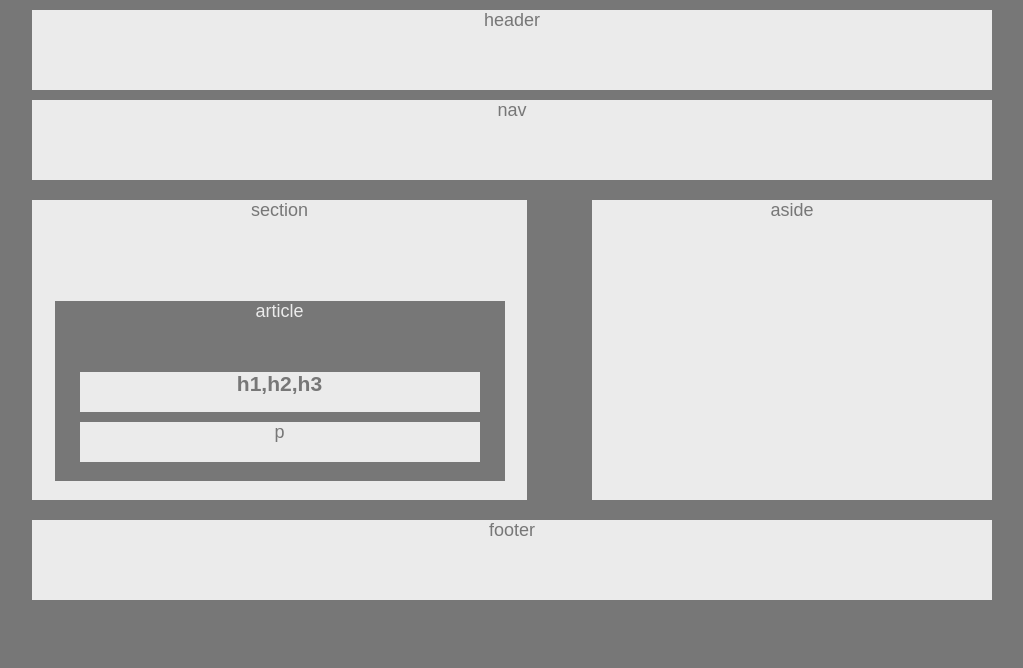
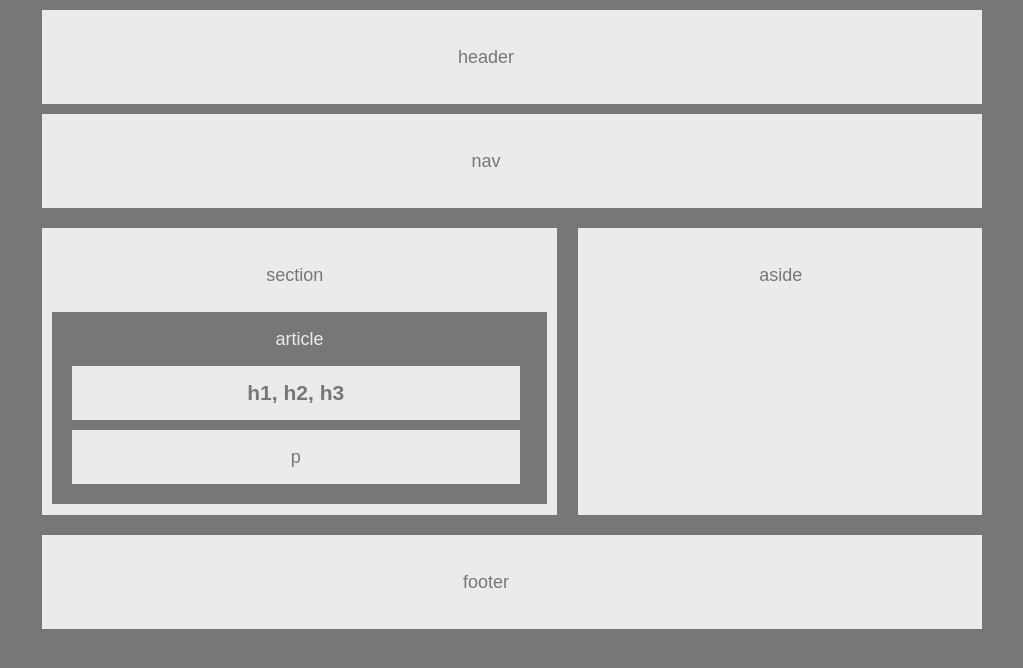
Before and after one commit to yobany10/HW-Wireframe, a plain HTML site: page index.html in a window 1280 px wide. Shown: the whole page, without its empty margins (128-1151 px from the left). Drawn offline with Linux system fonts and the light colour scheme.

Commit message:
fixed any errors in code after solution was released

```diff
--- a/index.html
+++ b/index.html
@@ -1,25 +1,42 @@
-<!DOCTYPE html>
-<html lang="en-us">
+<!DOCTYPE <!DOCTYPE html>
+<html>
 <head>
-        <meta charset="UTF-8">
+    <meta charset="utf-8" />
     <title>Wireframe</title>
-        <link rel="stylesheet" type="text/css" href="style.css">
+    <link rel="stylesheet" type="text/css" media="screen" href="style.css">
 </head>
+
 <body>
-        <div id="container">
-            <header>header</header>
-            <nav>nav</nav>
-            <section id="section">
-                section
+  <header>
+      <p>header</p>
+  </header>
+
+  <nav>
+      <p>nav</p>
+  </nav>
+
+  <section>
+      <heading>
+          <p>section</p>
+      </heading>
       <article>
-                    article
-                        <h1>h1,h2,h3</h1>
+          <heading>article</heading>
+          <h1>h1, h2, h3</h1>
           <p>p</p>
       </article>
   </section>
-            <aside id="aside">aside</aside>
-            <footer id="footer">footer</footer>
 
-        </div>
+  <aside>
+      <heading>
+          <p>aside</p>
+      </heading>
+  </aside>
+
+  <div class="clear"></div>
+
+  <footer>
+      <p>footer</p>
+  </footer>
+
 </body>
 </html>
--- a/style.css
+++ b/style.css
@@ -1,90 +1,57 @@
 body {
-    font-family: "Arial", "Helvetica Neue", Helvetica, sans-serif;
-    color: #777;
-    background: #777;
-    max-width: 960px;
+    width: 960px;
     margin: auto;
+    font-family: Arial, "Helvetica Neue", Helvetica, sans-serif;
     font-size: 18px;
+    line-height: 34px;
+    color: #777777;
+    background: #777777;
 }
 
-header, nav {
+header,
+nav,
+section,
+aside,
+footer {
+    display: block;
+    padding: 10px;
+    margin: 10px;
+    text-align: center;
     background: #ebebeb;
-    width: 960px;
-    height: 80px;
-    text-align: center;
-    margin: 10px;
-    margin-left: auto;
-    margin-right: auto;
-}
-
-footer {
-    background: #ebebeb;
-    width: 960px;
-    height: 80px;
-    text-align: center;
 }
 
 section {
-    background: #ebebeb;
+    display: block;
+    float: left;
     width: 495px;
-    height: 300px;
-    margin-top: 10px;
-    margin-bottom: 20px;
-    text-align: center;
+    height: 267px;
+    overflow: hidden;
+}
+
+aside {
+    display: block;
+    float: right;
+    width: 40%;
+    height: 267px;
+    overflow: hidden;
 }
 
 article {
+    padding: 10px;
     color: #ebebeb;
-    background: #777;
-    width: 450px;
-    height: 180px;
-    margin-top: 80px;
-    margin-right: auto;
-    margin-bottom: 10px;
-    margin-left: auto;
+    background: #777777;
 }
 
-h1 {
-    color: #777;
-    background: #ebebeb;
-    width: 400px;
-    height: 40px;
-    margin-top: 50px;
-    margin-right: auto;
-    margin-bottom: 10px;
-    margin-left: auto;
+.clear {
+    clear: both;
 }
 
+h1,
 p {
-    color: #777;
+    width: 90%;
+    padding: 10px;
+    margin: 10px;
+    color: #777777;
+    text-align: center;
     background: #ebebeb;
-    width: 400px;
-    height: 40px;
-    margin: auto;
 }
-
-aside {
-    background: #ebebeb;
-    width: 400px;
-    height: 300px;
-    margin-top: 10px;
-    margin-bottom: 20px;
-    text-align: center;
-}
-
-#container {
-    width: 960px;
-    margin: auto;
-}
-
-#section {
-    float: left;
-}
-
-#aside {
-    float: right;
-}
-
-#footer {
-    clear: both;
-}
```
Lines whose indentation alone changed are shown as unchanged.
